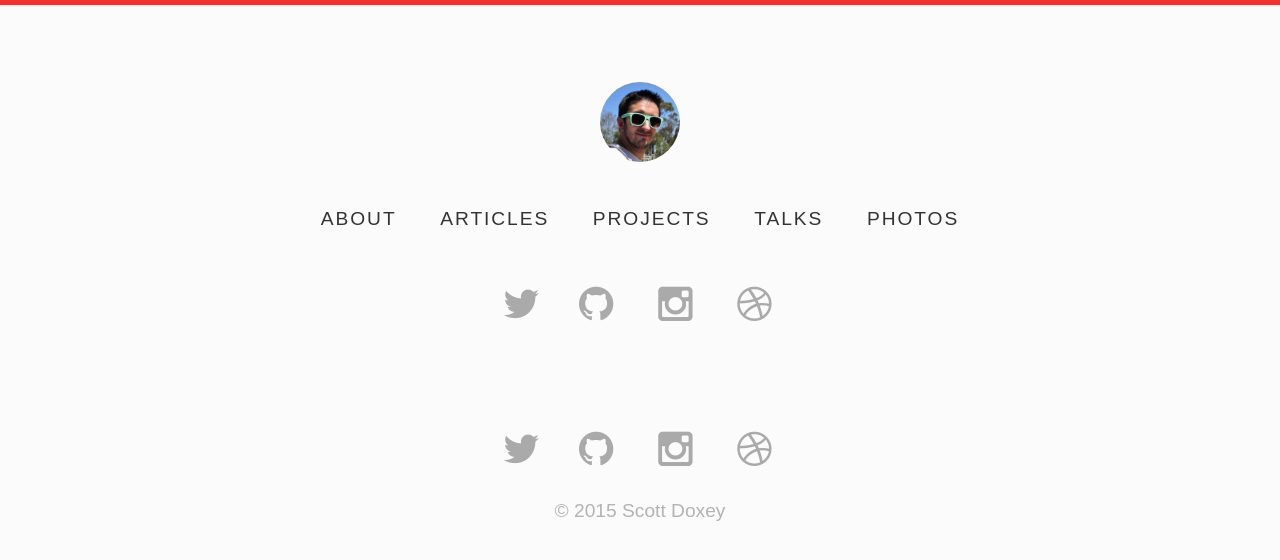
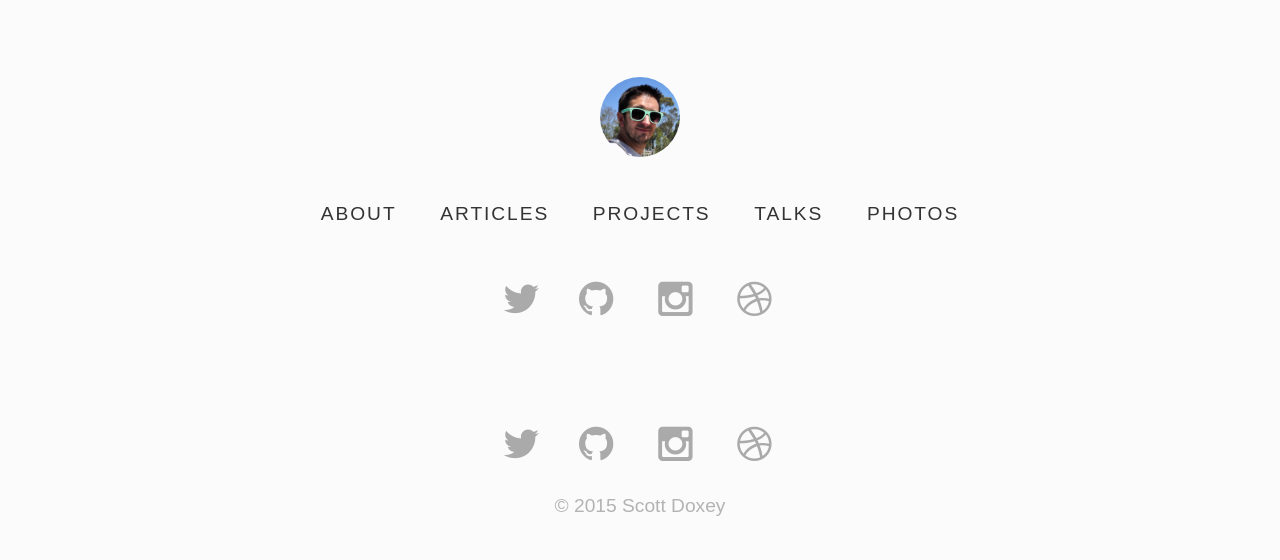
Before and after one commit to neogeek/neogeek.github.io, a Jekyll site: the page built from index.html, in a window 1280 px wide. Shown: the top 560 px of the page. Built offline with Jekyll 4.4.1, drawn with Linux system fonts in a browser that asks for light colours; Markdown is read by kramdown in place of the engine named in the settings.

Commit message:
Removed top border.

```diff
--- a/_sass/_base.scss
+++ b/_sass/_base.scss
@@ -10,7 +10,6 @@ body {
     font-size: 1.1em;
     line-height: 1.3em;
     color: $text;
-    border-top: 5px solid $link;
     background-color: $background;
 }
 
```
